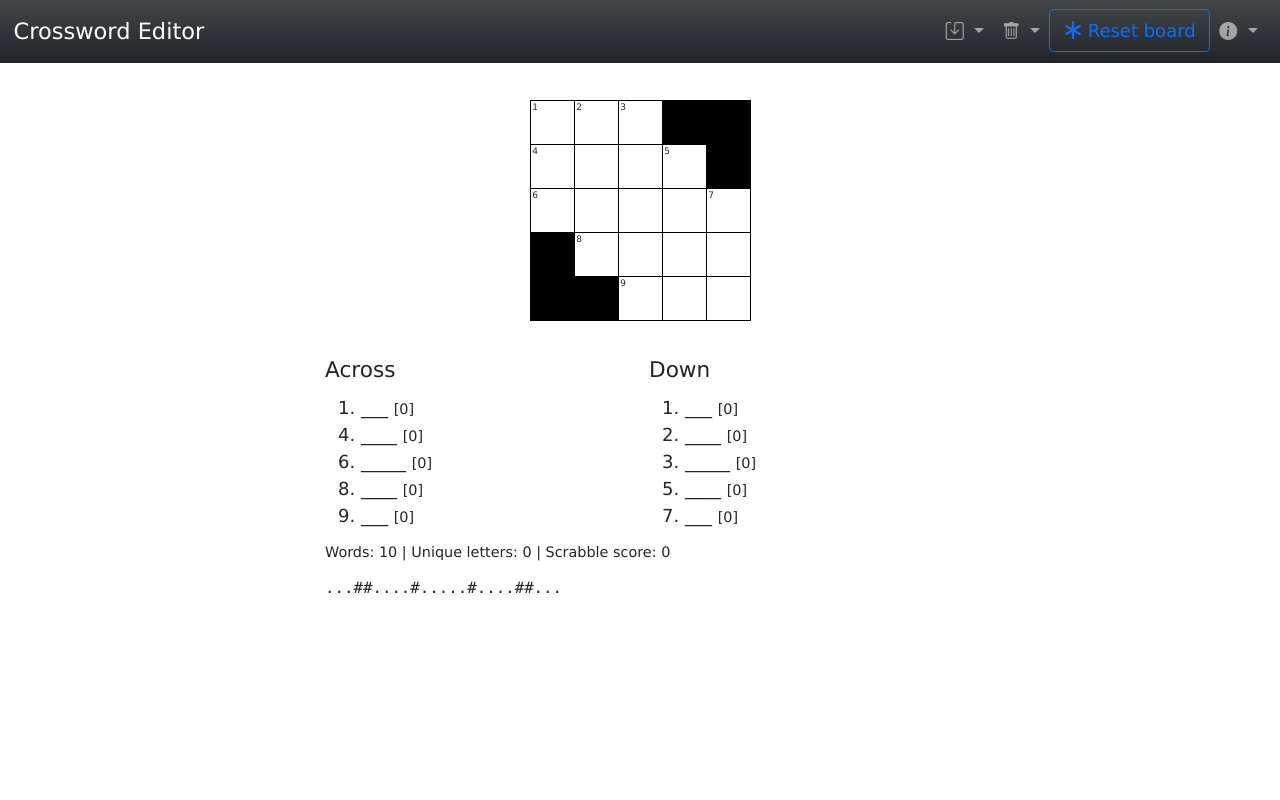
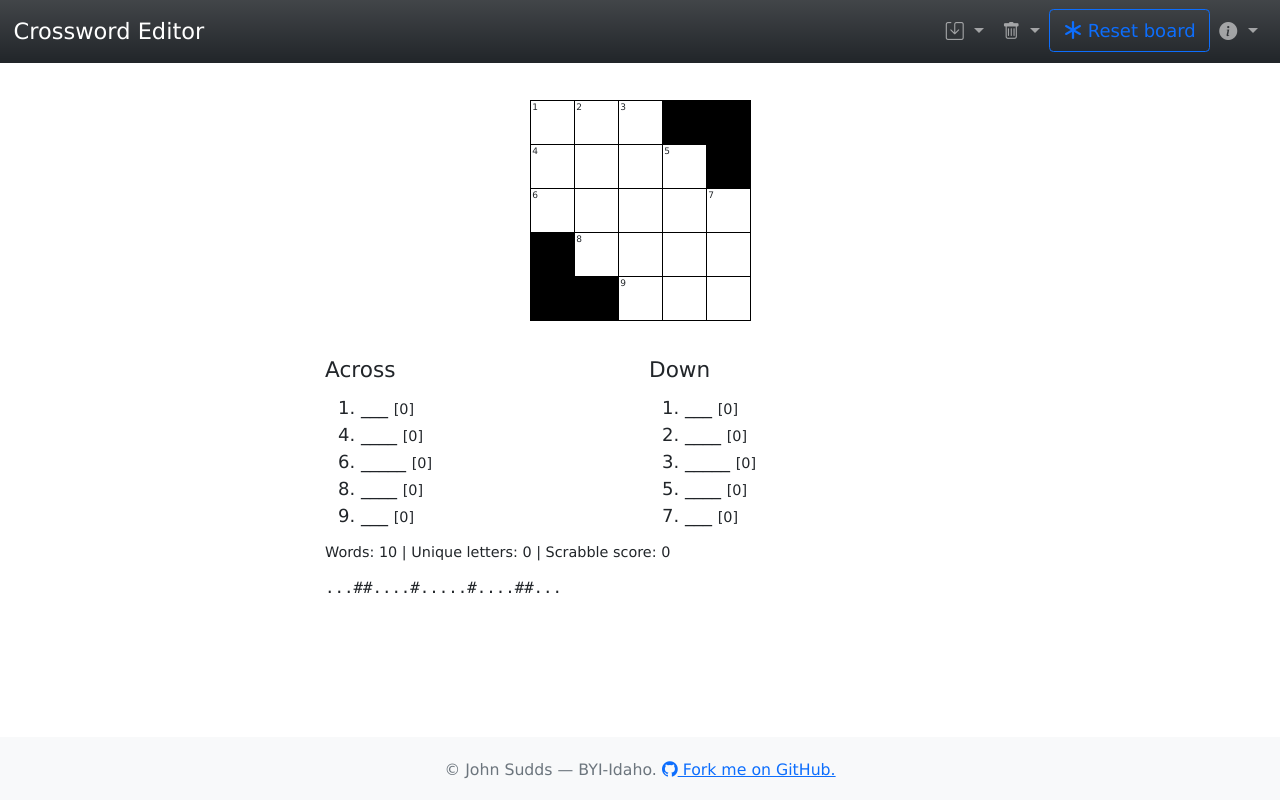
Before and after one commit to jsuddsjr/cross, a website with bundled scripts: page index.html in a window 1280 px wide. Built offline with nearby package versions, Linux system fonts and the light colour scheme.

Commit message:
Sticky footer, layout CSS

```diff
--- a/css/cross.scss
+++ b/css/cross.scss
@@ -50,9 +50,10 @@ section {
 
   display: flex;
   flex-wrap: wrap;
-  width: calc((var(--box-size) * var(--board-size)) + 1px);
-  border-right: 1px solid black;
-  border-bottom: 1px solid black;
+  width: calc(var(--box-size) * var(--board-size));
+  border-top: 1px solid black;
+  border-left: 1px solid black;
+  box-sizing: content-box;
   margin: 0 auto;
 }
 
@@ -75,11 +76,14 @@ section {
   place-content: center;
   pointer-events: all;
 
-  border-top: 1px solid black;
-  border-left: 1px solid black;
+  box-sizing: border-box;
+  border-right: 1px solid black;
+  border-bottom: 1px solid black;
   width: var(--box-size);
   height: var(--box-size);
   background-color: white;
+
+  transition: background-color 0.4s ease-in-out;
 
   .number {
     position: absolute;
@@ -133,6 +137,7 @@ section {
   &.blocked {
     background-color: black;
     color: black;
+    border: 0;
 
     &::before {
       content: "";
--- a/index.html
+++ b/index.html
@@ -26,7 +26,8 @@
 
     <link rel="stylesheet" href="css/cross.min.css" />
   </head>
-  <body>
+  <body class="d-flex flex-column vh-100">
+    <main class="flex-shrink-0">
       <!-- Navbar -->
       <nav class="navbar navbar-expand-md fixed-top navbar-dark bg-dark bg-gradient">
         <div class="container-fluid">
@@ -60,7 +61,9 @@
                 </a>
                 <ul class="dropdown-menu dropdown-menu-end" aria-labelledby="saveMenu">
                   <li>
-                  <button class="dropdown-item" data-bs-toggle="modal" data-bs-target="#saveBoardAs">Save board</button>
+                    <button class="dropdown-item" data-bs-toggle="modal" data-bs-target="#saveBoardAs">
+                      Save board
+                    </button>
                   </li>
                   <li><button class="dropdown-item js-save-template">Save as template</button></li>
                   <li><hr class="dropdown-divider" /></li>
@@ -88,7 +91,9 @@
                   <li>
                     <button type="button" class="dropdown-item js-clear-word">Clear current word (Shift+Ctrl+X)</button>
                   </li>
-                <li><button type="button" class="dropdown-item js-clear-errors">Clear all errors (Ctrl+X)</button></li>
+                  <li>
+                    <button type="button" class="dropdown-item js-clear-errors">Clear all errors (Ctrl+X)</button>
+                  </li>
                   <li><button type="button" class="dropdown-item js-clear-grid">Clear grid</button></li>
                 </ul>
               </li>
@@ -144,6 +149,19 @@
         </p>
         <pre class="shape"></pre>
       </section>
+    </main>
+
+    <footer class="footer position-sticky mt-auto py-3 bg-light" role="contentinfo">
+      <div class="container-fluid text-center">
+        <span class="text-muted small"
+          >&copy; John Sudds &mdash; BYI-Idaho.
+          <a href="https://github.com/jsuddsjr/cross" rel="noopener" target="_blank">
+            <i class="bi-github"></i>
+            Fork me on GitHub.</a
+          >
+        </span>
+      </div>
+    </footer>
 
     <div class="modal fade" id="saveBoardAs" tabindex="-1" role="dialog" aria-hidden="true">
       <div class="modal-dialog">
```
Also changed, not shown: css/cross.css, css/cross.min.css, 2 other files. Lines whose indentation alone changed are shown as unchanged.
